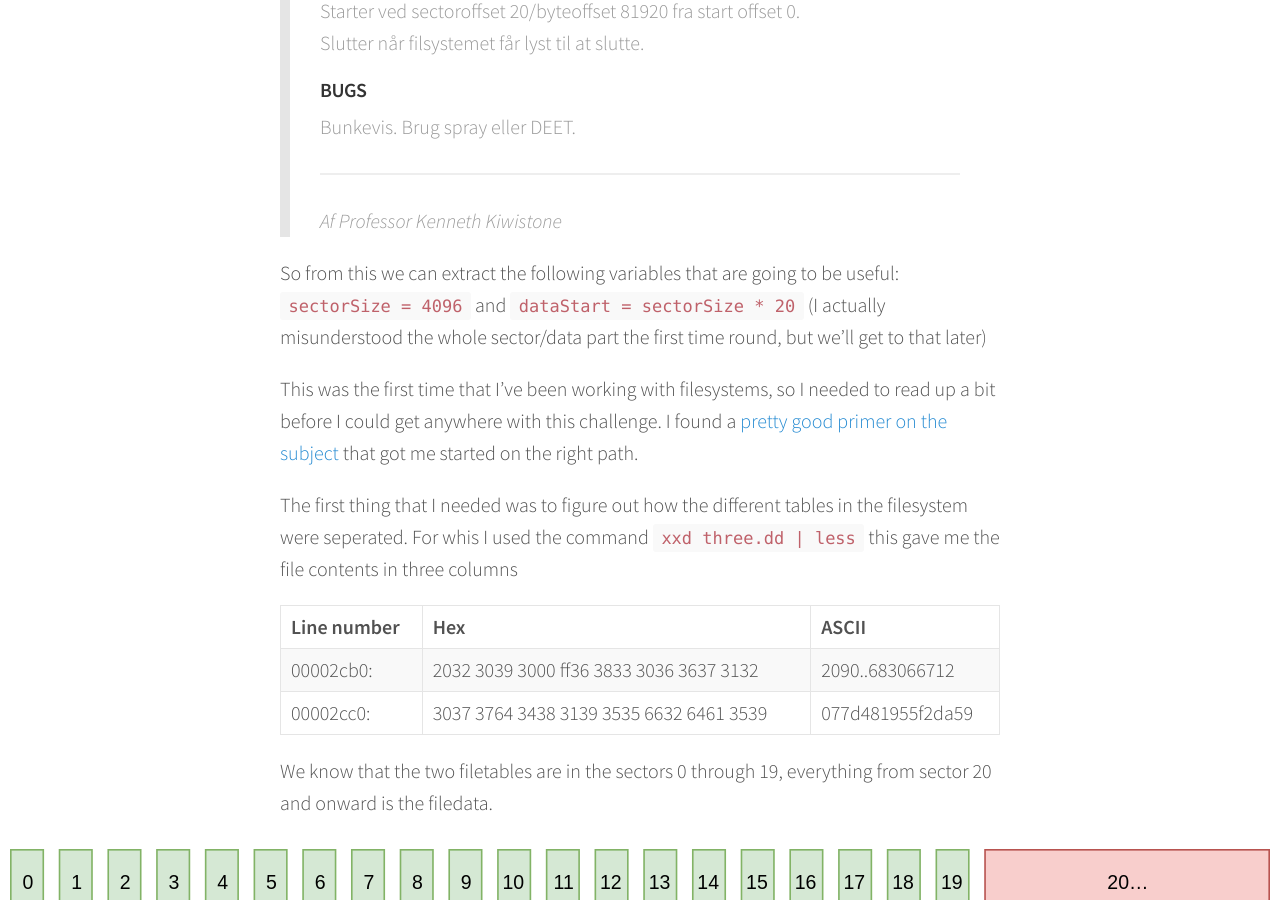
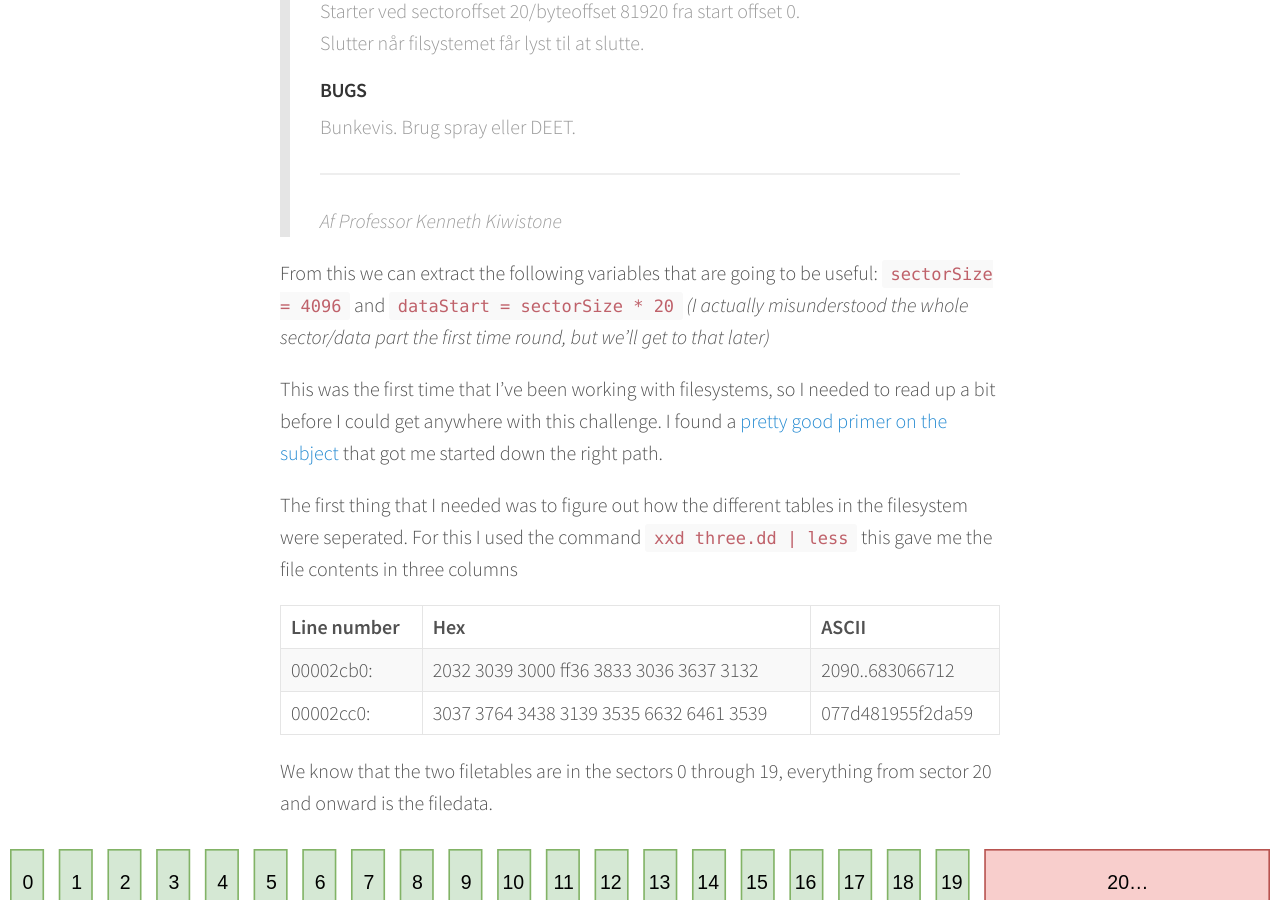
Before and after one commit to Ern-st/ern-st.github.io, a Jekyll site: the page built from _posts/2017-12-23-NC3-CTF-3.md, in a window 1280 px wide and 900 px high, scrolled down 1966 px. Built offline with Jekyll 4.4.1, drawn with Linux system fonts in a browser that asks for light colours; emoji names are drawn with the system emoji font.

Commit message:
even more typo fixes

```diff
--- a/_posts/2017-12-23-NC3-CTF-3.md
+++ b/_posts/2017-12-23-NC3-CTF-3.md
@@ -54,12 +54,12 @@ FragFS er et filsystem udviklet alene med det formål at give andre hovedpine. F
 >---
 >*Af Professor Kenneth Kiwistone*
 
-So from this we can extract the following variables that are going to be useful:
-`sectorSize = 4096` and `dataStart = sectorSize * 20` (I actually misunderstood the whole sector/data part the first time round, but we'll get to that later)
+From this we can extract the following variables that are going to be useful:
+`sectorSize = 4096` and `dataStart = sectorSize * 20` *(I actually misunderstood the whole sector/data part the first time round, but we'll get to that later)*
 
-This was the first time that I've been working with filesystems, so I needed to read up a bit before I could get anywhere with this challenge. I found a [pretty good primer on the subject](https://trailofbits.github.io/ctf/forensics/) that got me started on the right path.
+This was the first time that I've been working with filesystems, so I needed to read up a bit before I could get anywhere with this challenge. I found a [pretty good primer on the subject](https://trailofbits.github.io/ctf/forensics/) that got me started down the right path.
 
-The first thing that I needed was to figure out how the different tables in the filesystem were seperated. For whis I used the command `xxd three.dd | less` this gave me the file contents in three columns
+The first thing that I needed was to figure out how the different tables in the filesystem were seperated. For this I used the command `xxd three.dd | less` this gave me the file contents in three columns
 
 |Line number|Hex|ASCII|
 |:----------|:--|:----|
```
